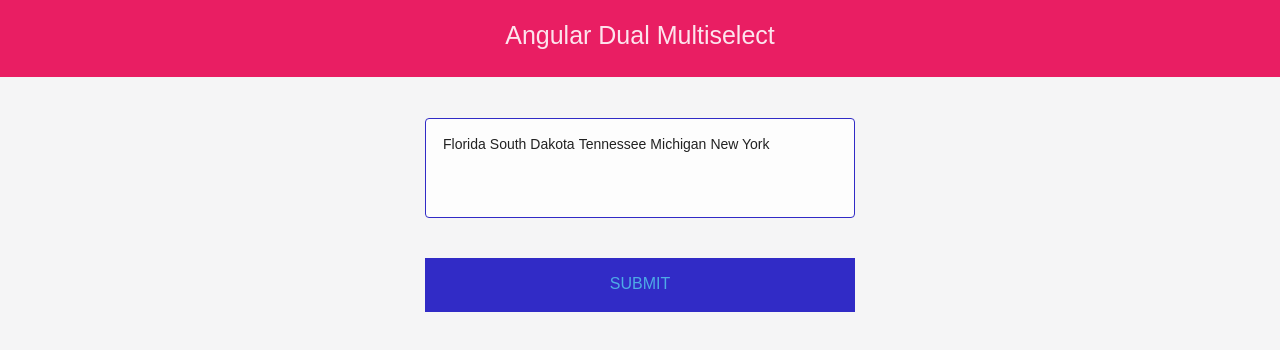
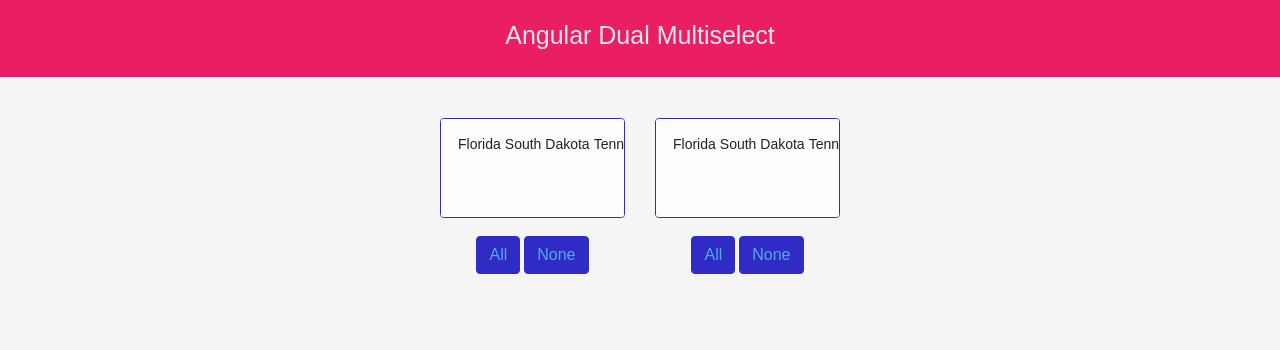
Before and after one commit to KrishnaGit89/angular-dual-multi-select-forms-huvcyz, an Angular app: page / in a window 1280 px wide. Shown: the top 350 px of the page. Built offline with nearby package versions, Linux system fonts and the light colour scheme; a web font is replaced by a local one.

Commit message:
3 files modified

```diff
--- a/src/app/app.component.html
+++ b/src/app/app.component.html
@@ -7,9 +7,9 @@
 <div class="container">
 <div class="row custom-wrapper">
   <div class="col-md-12">
-
+    <div class="col-md-6" style ="display:inline-block;">
        <!-- Form starts -->
-      <form [formGroup]="registrationForm" (ngSubmit)="onSubmit()">
+    <form [formGroup]="leftForm" (ngSubmit)="onSubmit()">
       <!-- Gender -->
       <div class="group-gap">
         <div class="d-block my-3">
@@ -28,11 +28,43 @@
 
         </div>
       </div>
+      <div id="outer">
+        <div class="inner"><button type="submit" class="btn btn-danger btn-block" style ="display:inline;">All</button></div>
+        <div class="inner"><button type="submit" class="btn btn-danger btn-block"  style ="display:inline;">None</button></div>
+      </div>
+    </form><!-- Form ends -->
+    </div>
+     <div class="col-md-6" style ="display:inline-block">
+       <!-- Form starts -->
+    <form [formGroup]="rightForm" (ngSubmit)="onSubmit()">
+      <!-- Gender -->
+      <div class="group-gap">
+        <div class="d-block my-3">
 
-        <!-- Submit Button -->
-        <button type="submit" class="btn btn-danger btn-lg btn-block">Submit</button>
+          <div class="mb-3">
+            <select multiple class="custom-select" formControlName="cityName">
+
+            <option *ngFor="let city of City" [ngValue]="city" (change)="changeCity($event)">{{city}}</option>
+          </select>
+
+            <!-- error block -->
+            <div class="invalid-feedback" *ngIf="isSubmitted && cityName.errors?.required">
+              <sup>*</sup>Please enter your city name
+            </div>
+          </div>
+
+        </div>
+
+
+      </div>
+      <div id="outer">
+        <div class="inner"><button type="submit" class="btn btn-danger btn-block" style ="display:inline;">All</button></div>
+        <div class="inner"><button type="submit" class="btn btn-danger btn-block"  style ="display:inline;">None</button></div>
+      </div>
+
+
     </form><!-- Form ends -->
-
      </div>
   </div>
 </div>
+</div>
--- a/src/app/app.component.ts
+++ b/src/app/app.component.ts
@@ -16,22 +16,25 @@ export class AppComponent {
   constructor(public fb: FormBuilder) { }
 
   /*########### Form ###########*/
-  registrationForm = this.fb.group({
+  leftForm = this.fb.group({
+    cityName: ['', [Validators.required]]
+  })
+  rightForm = this.fb.group({
     cityName: ['', [Validators.required]]
   })
 
   // Getter method to access formcontrols
   get cityName() {
-    return this.registrationForm.get('cityName');
+    return this.leftForm.get('cityName');
   }
 
   /*########### Template Driven Form ###########*/
   onSubmit() {
     this.isSubmitted = true;
-    if (!this.registrationForm.valid) {
+    if (!this.leftForm.valid) {
       return false;
     } else {
-      alert(JSON.stringify(this.registrationForm.value))
+      alert(JSON.stringify(this.leftForm.value))
     }
 
   }
--- a/src/styles.css
+++ b/src/styles.css
@@ -42,7 +42,7 @@ label {
 }
 
 .group-gap {
-  margin-bottom: 40px;
+  margin-bottom: 0px;
 }
 
 .btn.focus,
@@ -57,7 +57,14 @@ label {
 .custom-select:focus {
   border: 1px solid #0C1CFF;
 }
-
+#outer{
+  width: 100%;
+  text-align: center;
+}
+.inner{
+  display: inline-block;
+  padding: 2px 2px 2px 2px;
+}
 .btn-success,
 .btn-success:hover {
   color: #312BC6;
@@ -67,7 +74,7 @@ label {
 
 .btn-group-lg>.btn,
 .btn-lg {
-  padding: 13px 15px 15px;
+  padding: 13px 20px 15px;
   font-size: 16px;
   border-radius: 0;
   text-transform: uppercase;
@@ -183,6 +190,8 @@ label {
   color: #222222;
   background-color: #FDFDFD;
   border: 1px solid #312BC6;
+  overflow: auto;
+  white-space: nowrap;
 }
 
 .custom-control-input:checked~.custom-control-label::before {
```
Lines whose indentation alone changed are shown as unchanged.
